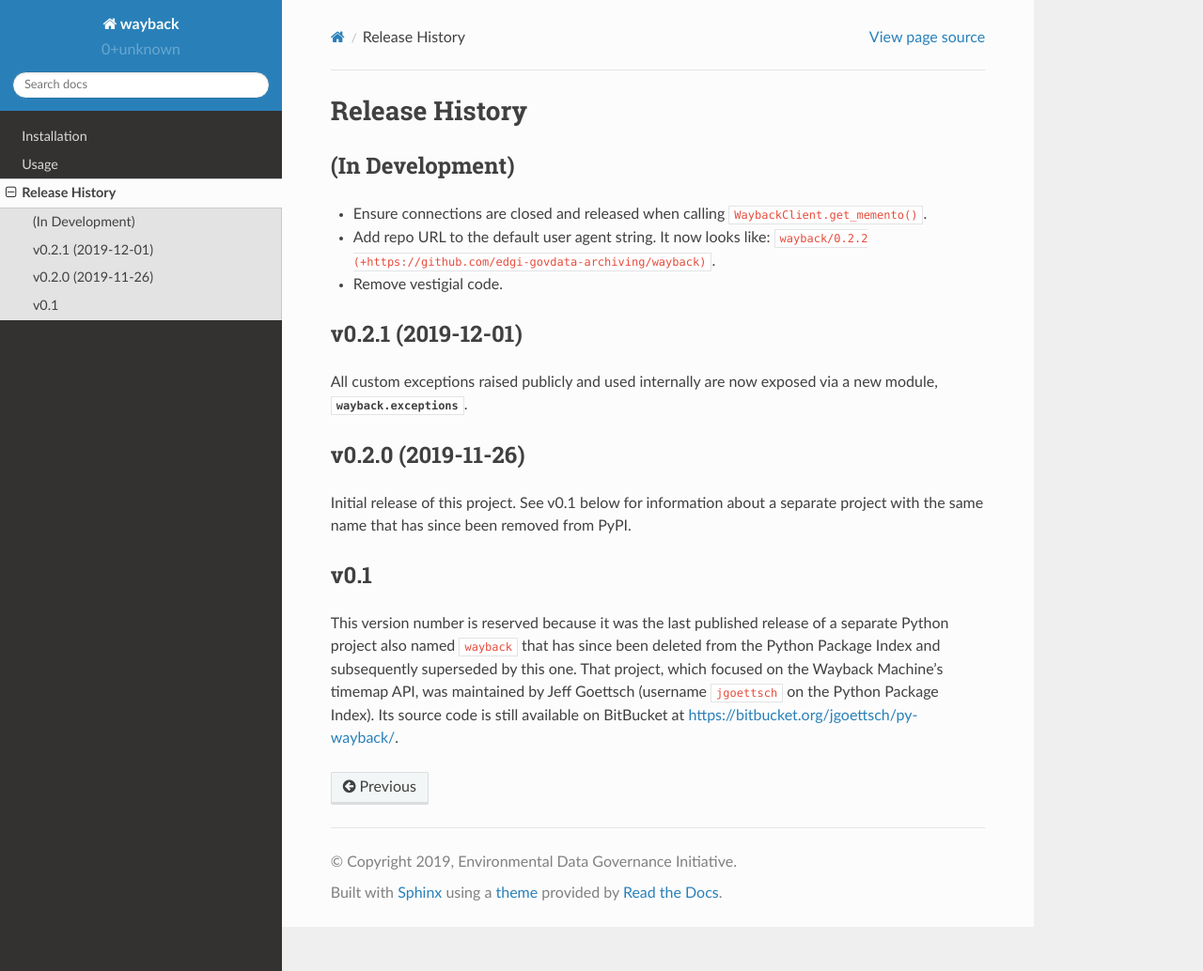
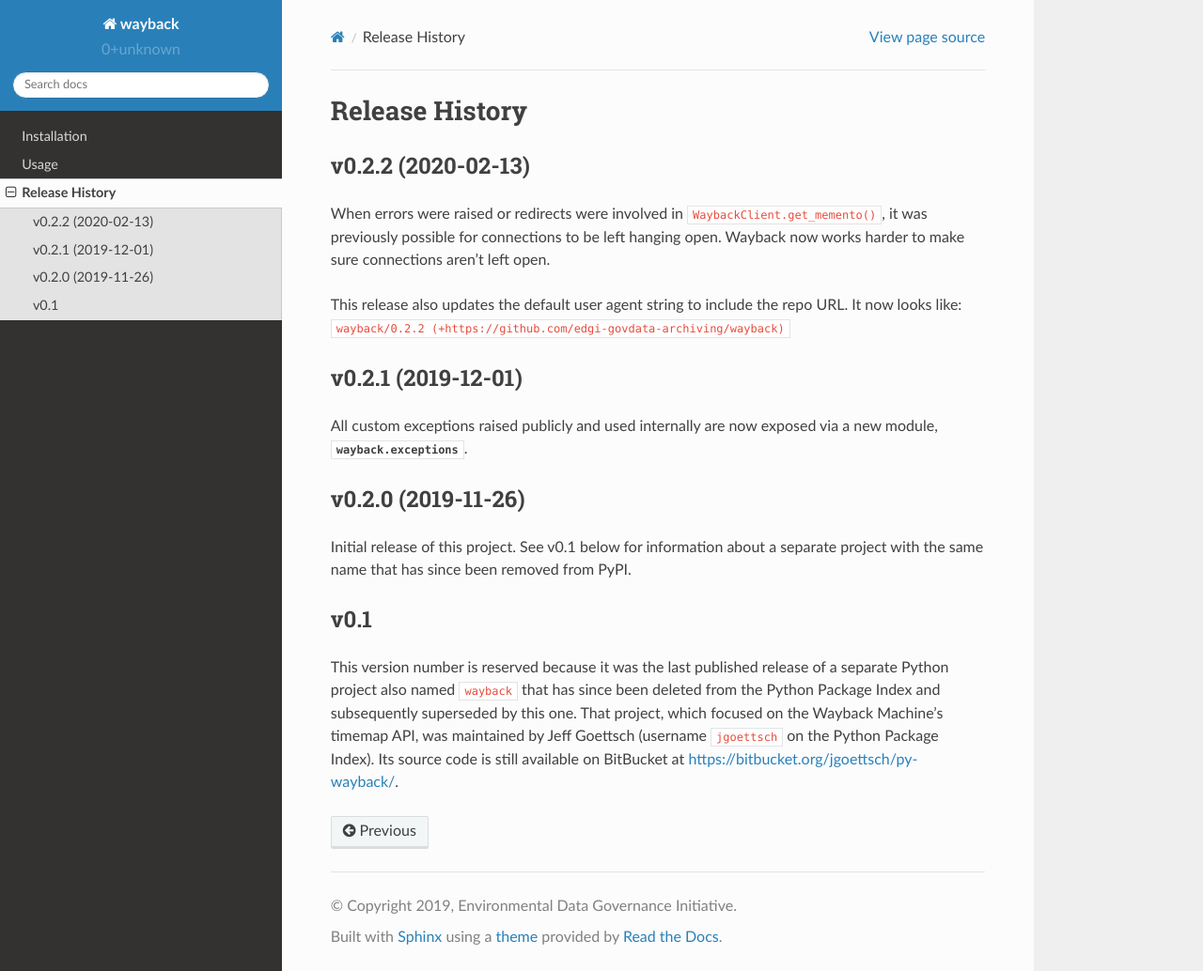
Before and after one commit to edgi-govdata-archiving/wayback, a Sphinx documentation site: the page built from docs/source/release-history.rst, in a window 1280 px wide and 1034 px high. Shown: the whole window at 94% size. Built offline with Sphinx 7.4.7 and the Read the Docs theme 2.0.0, drawn with Linux system fonts in a browser that asks for light colours.

Commit message:
Add final release notes for v0.2.2

```diff
--- a/docs/source/release-history.rst
+++ b/docs/source/release-history.rst
@@ -2,12 +2,17 @@
 Release History
 ===============
 
-(In Development)
-----------------
+v0.2.2 (2020-02-13)
+-------------------
 
-- Ensure connections are closed and released when calling ``WaybackClient.get_memento()``.
-- Add repo URL to the default user agent string. It now looks like: ``wayback/0.2.2 (+https://github.com/edgi-govdata-archiving/wayback)``.
-- Remove vestigial code.
+When errors were raised or redirects were involved in
+``WaybackClient.get_memento()``, it was previously possible for connections to
+be left hanging open. Wayback now works harder to make sure connections aren't
+left open.
+
+This release also updates the default user agent string to include the repo
+URL. It now looks like:
+``wayback/0.2.2 (+https://github.com/edgi-govdata-archiving/wayback)``
 
 v0.2.1 (2019-12-01)
 -------------------
```
